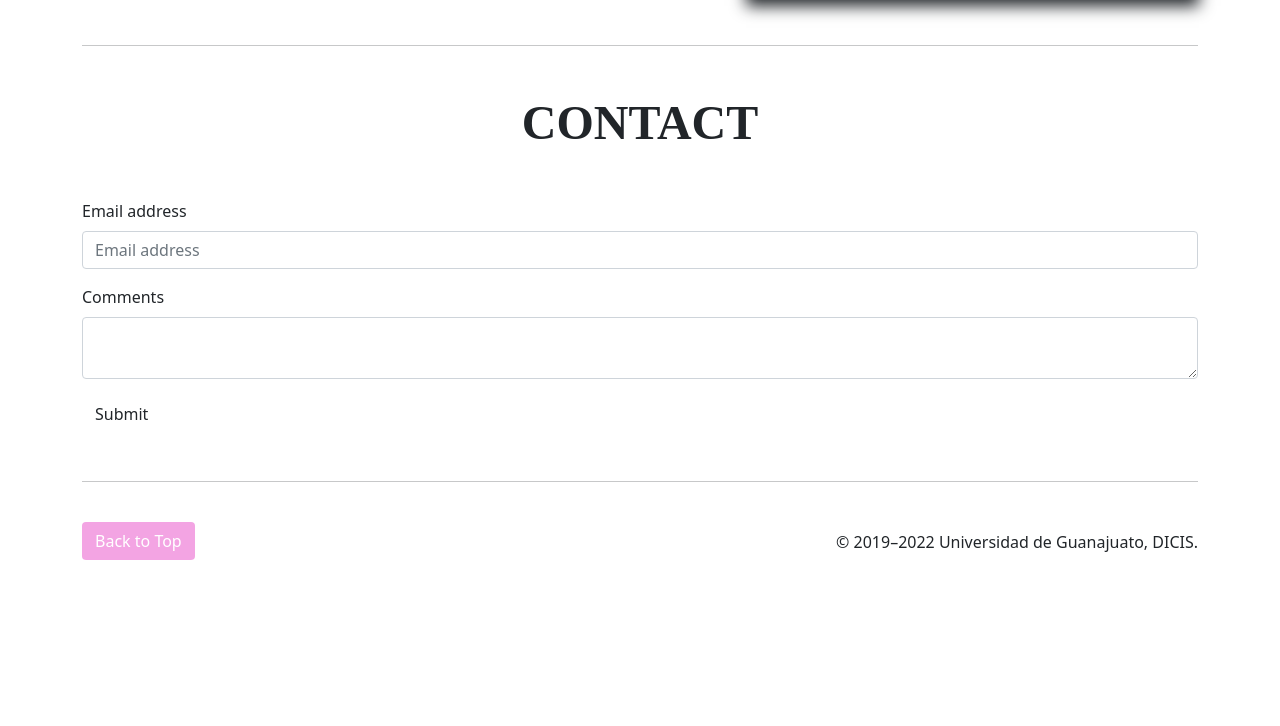
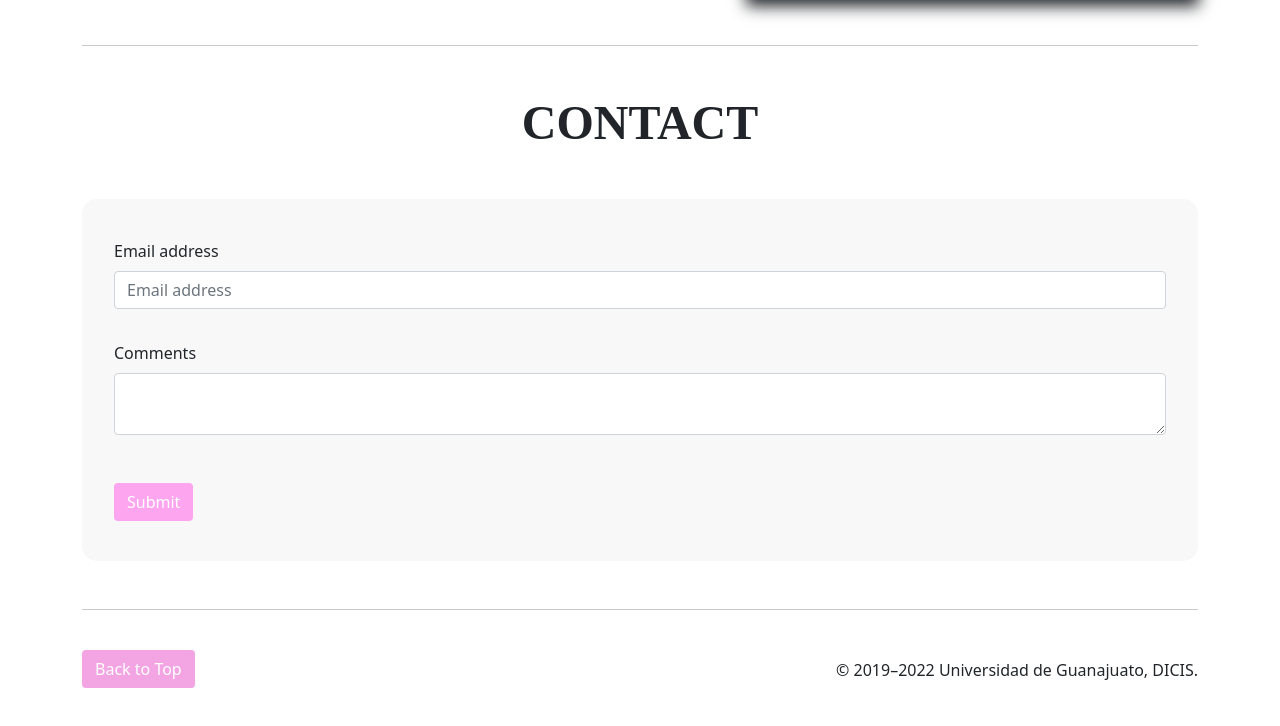
Before and after one commit to RogerMxG/RogerMxG.github.io, a plain HTML site: page index.html in a window 1280 px wide. Shown: the part 3506-4232 px from the top of the page. Before the commit the page ends 4124 px from the top, so only its background shows below. Drawn offline with Linux system fonts and the light colour scheme; a web font is replaced by a local one.

Commit message:
Update styles.css
add the styles for form

```diff
--- a/mystyles/styles.css
+++ b/mystyles/styles.css
@@ -552,3 +552,19 @@ audio{
 .ar:hover {
   transform: scale(1.3)
 }
+
+.form {
+  background-color: #f8f8f8;
+  padding-top: 0.5em;
+  padding-bottom: 0.5em;
+  border-radius: 15px;
+}
+.mb-3{
+  margin: 2em;
+}
+
+.btn-submit {
+  background-color: #fda6ef;
+  color: #fff;
+  margin: 2em;
+}
```
